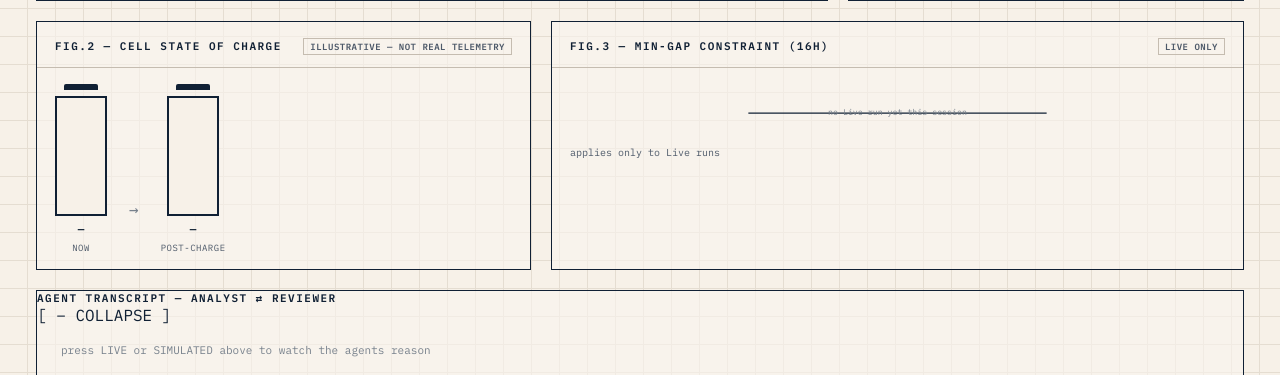
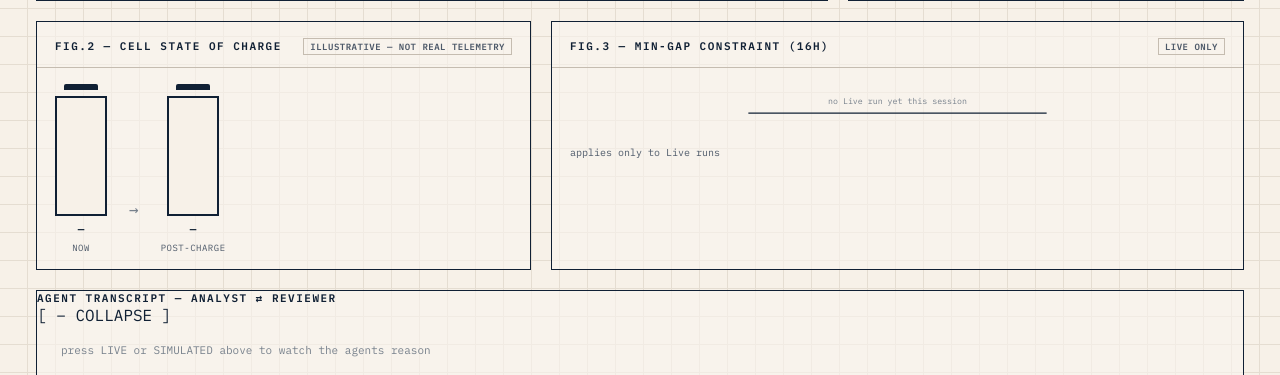
Before and after one commit to tom-raf/levProject, a Flask app: page / in a window 1280 px wide. Shown: the part 563-938 px from the top of the page. Run offline with Flask 3, Linux system fonts and the light colour scheme.

Commit message:
Fix dark-mode inversion and FIG.3 placeholder text overlap
Declare color-scheme: light on :root -- the page never opted out of the
browser's automatic dark-mode-for-web-content heuristic, so the cream
blueprint palette was being auto-inverted to near-black regardless of
the CSS's own explicit light colors. Confirmed via a real browser check
today (first visual look at the dashboard all session).

Also moved FIG.3's placeholder text above its timeline line instead of
directly on top of it (both the initial static HTML and the JS-rendered
empty states) -- the line was cutting straight through the text.

Co-Authored-By: Claude Sonnet 5 <noreply@anthropic.com>

```diff
--- a/static/app.js
+++ b/static/app.js
@@ -161,7 +161,7 @@ function updateRecommendationCard(finalEvent, forecast) {
 function renderMinGapEmpty(message) {
   document.querySelector(".mingap-svg").innerHTML = `
     <line x1="10" y1="40" x2="370" y2="40" class="mingap-line"></line>
-    <text x="190" y="40" text-anchor="middle" class="mingap-placeholder" dominant-baseline="middle">${message}</text>
+    <text x="190" y="26" text-anchor="middle" class="mingap-placeholder" dominant-baseline="middle">${message}</text>
   `;
   document.getElementById("mingap-note").textContent = "applies only to Live runs";
 }
--- a/static/style.css
+++ b/static/style.css
@@ -1,4 +1,8 @@
 :root {
+  /* Opt out of the browser's automatic dark-mode-for-web-content heuristic --
+     this is a deliberately light "cream blueprint" design, not a page that
+     forgot to theme itself. Without this, some browsers invert the palette. */
+  color-scheme: light;
   --cream: oklch(96% 0.014 80);
   --paper: oklch(90% 0.018 78);
   --line: oklch(80% 0.02 75);
--- a/templates/index.html
+++ b/templates/index.html
@@ -98,7 +98,7 @@
         <div class="panel-head-simple">FIG.3 — MIN-GAP CONSTRAINT (16H) <span class="live-only-badge">LIVE ONLY</span></div>
         <svg viewBox="0 0 380 70" width="100%" height="70" class="mingap-svg">
           <line x1="10" y1="40" x2="370" y2="40" class="mingap-line"></line>
-          <text x="190" y="40" text-anchor="middle" class="mingap-placeholder" dominant-baseline="middle">no Live run yet this session</text>
+          <text x="190" y="26" text-anchor="middle" class="mingap-placeholder" dominant-baseline="middle">no Live run yet this session</text>
         </svg>
         <div class="mingap-note" id="mingap-note">applies only to Live runs</div>
       </section>
```
